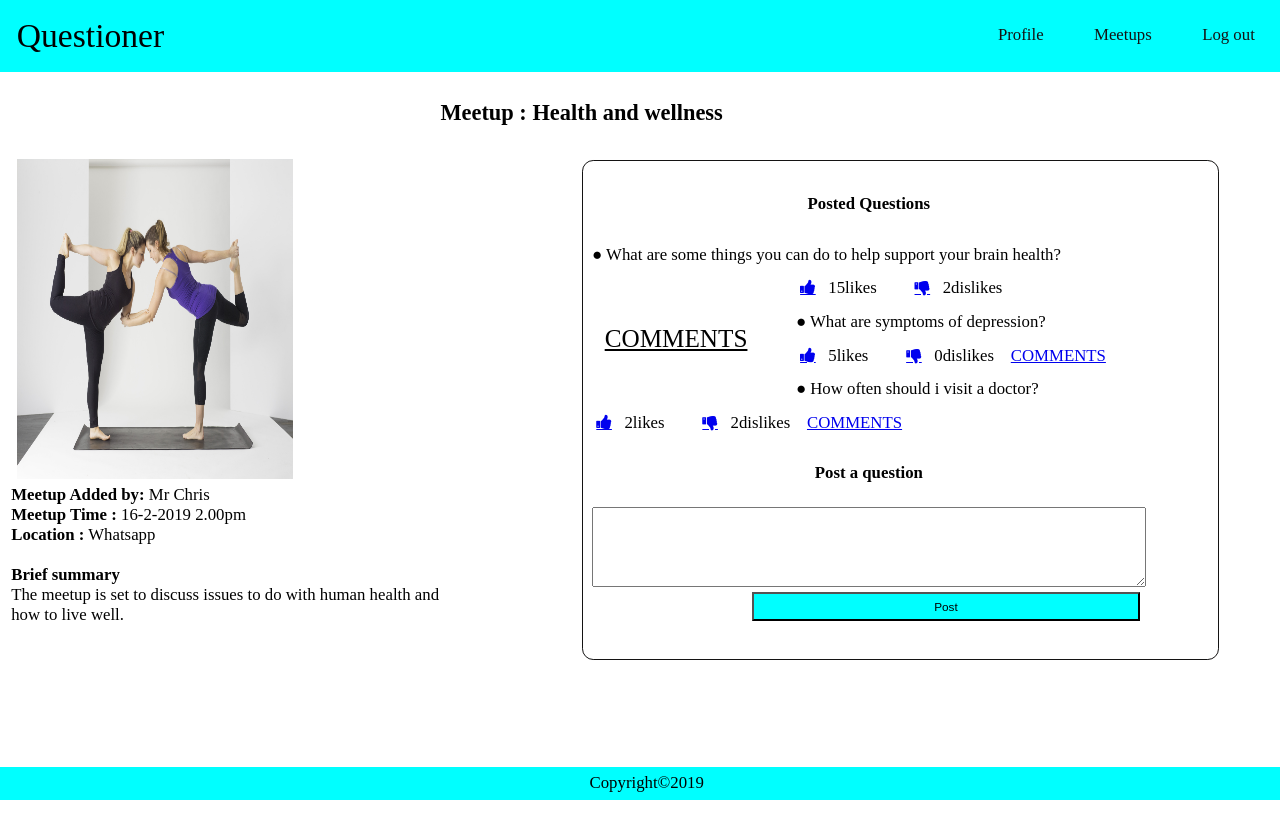
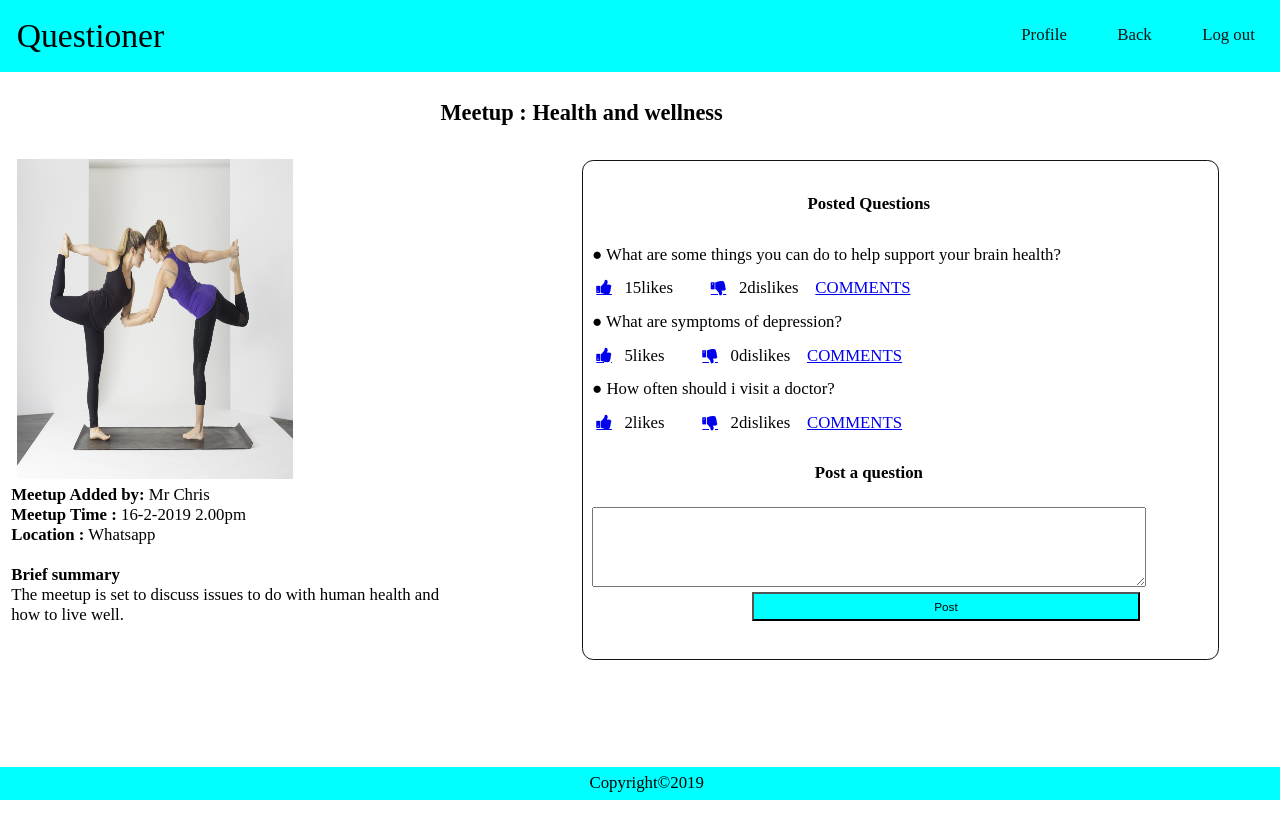
Before and after one commit to jackiegitari1234/Questioner, a plain HTML site: page UI/questions.html in a window 1280 px wide. Drawn offline with Linux system fonts and the light colour scheme.

Commit message:
[Bug #163010286] modified css

```diff
--- a/UI/css/style.css
+++ b/UI/css/style.css
@@ -223,7 +223,7 @@ textarea{
     display: none;
     padding-left : 10%
 }
-.comments:focus + #cont {
+.comment:focus + #cont {
     display: block;
 }
 #cont2 {
--- a/UI/questions.html
+++ b/UI/questions.html
@@ -12,7 +12,7 @@
             <div class="topnavbar">
                 <h>Questioner</h>
                 <a href="Home.html">Log out</a>
-                <a href="meetups.html">Meetups</a>
+                <a href="meetups.html">Back</a>
                 <a href="profile.html">Profile</a>
             </div>
 
@@ -37,7 +37,7 @@
                             &#9679; What are some things you can do to help support your brain health?<br>
                             &nbsp;<a class="fa fa-thumbs-up" href="#"></a> &nbsp; 15likes &nbsp; &nbsp; &nbsp; &nbsp;
                             <a class="fa fa-thumbs-down" href="#"></a> &nbsp; 2dislikes &nbsp;&nbsp;
-                            <a href="#comments"class="comments">COMMENTS</a>
+                            <a href="#comment"class="comment">COMMENTS</a>
                             <div id="cont">
                                 - Good quiz<br>
                                 - Should be answered<br>
```
Also changed, not shown: UI/meetups.html (+0 -1 lines).
